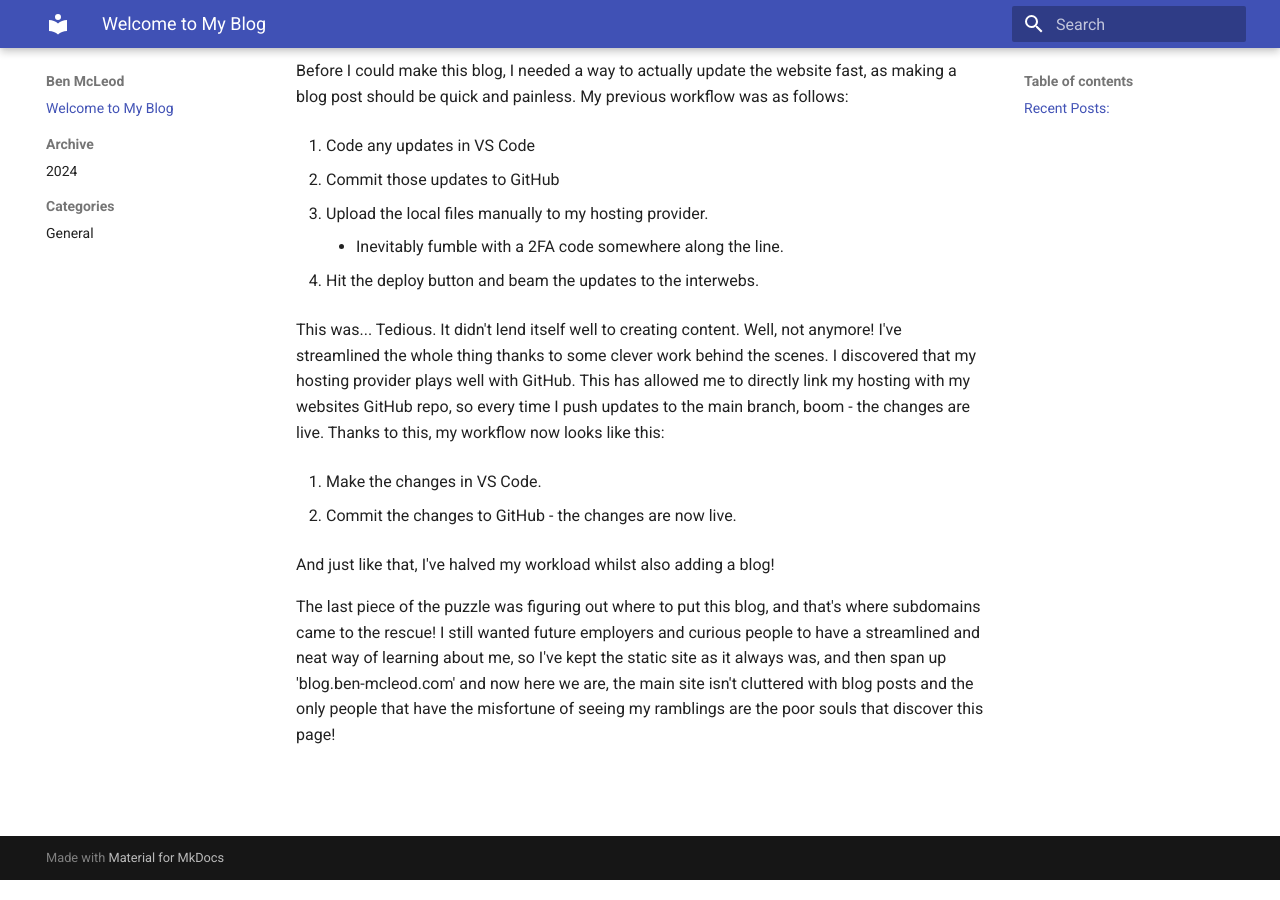
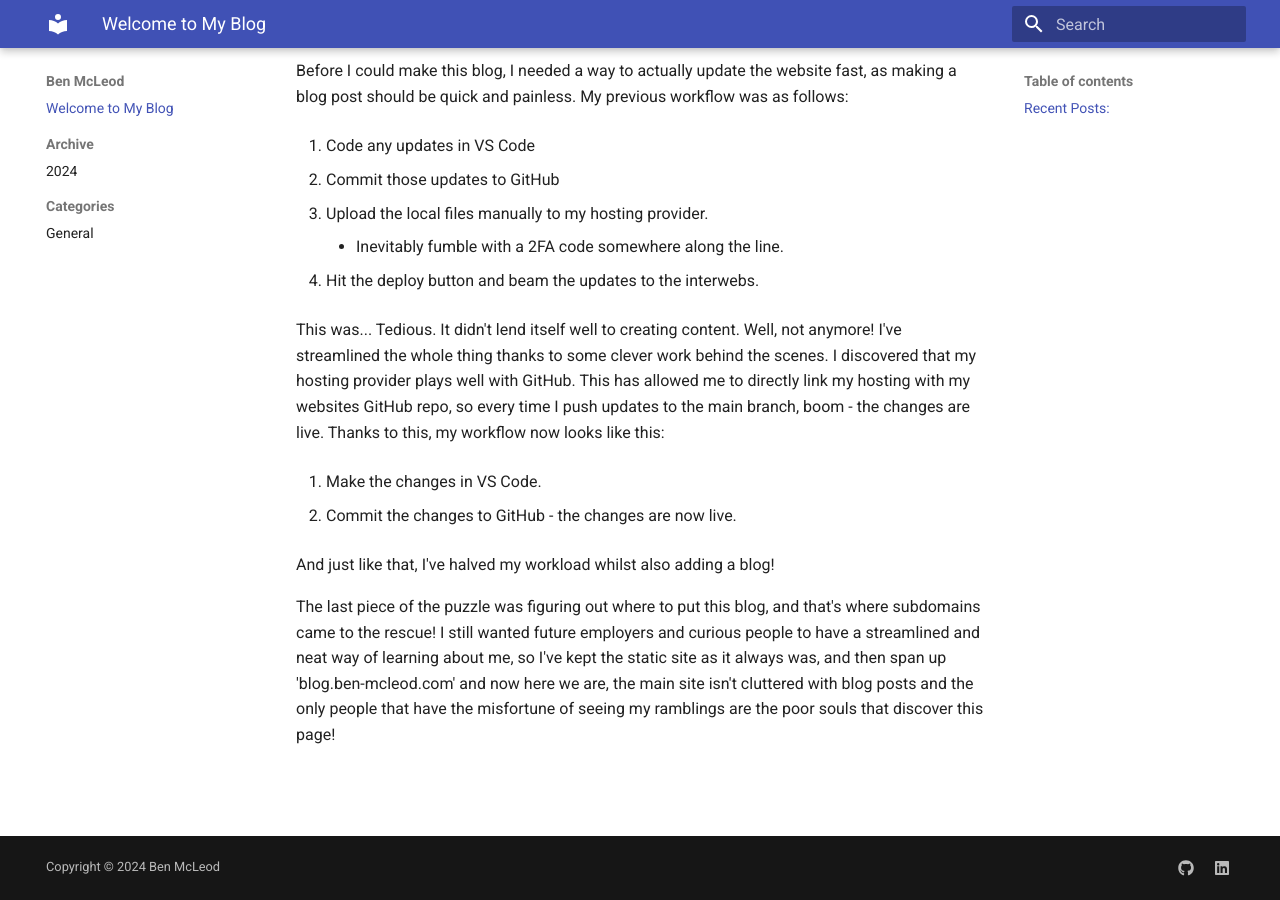
Before and after one commit to BenEmm/PortfolioWebsite, an MkDocs documentation site: the page built from blog/docs/index.md, in a window 1280 px wide and 900 px high, scrolled down 641 px. Built offline with MkDocs 1.6.1 and Material for MkDocs 9.7.7, drawn with Linux system fonts in a browser that asks for light colours.

Commit message:
tweaks to mkdocs.yml

```diff
--- a/blog/mkdocs.yml
+++ b/blog/mkdocs.yml
@@ -7,6 +7,7 @@ theme:
   name: material
   features:
     - navigation.sections
+    # Adds Previous and Next arrows to the footer - navigation.footer
 plugins:
   - blog:
       blog_dir: .
@@ -14,3 +15,13 @@ plugins:
   - tags
 nav:
   - index.md
+extra:
+# Disable the standard footer
+  generator: false
+# Add social links to the footer
+  social:
+   - icon: fontawesome/brands/github
+     link: https://github.com/BenEmm
+   - icon: fontawesome/brands/linkedin
+     link: https://www.linkedin.com/in/ben-mcleod/
+copyright: Copyright &copy; 2024 Ben McLeod
```
